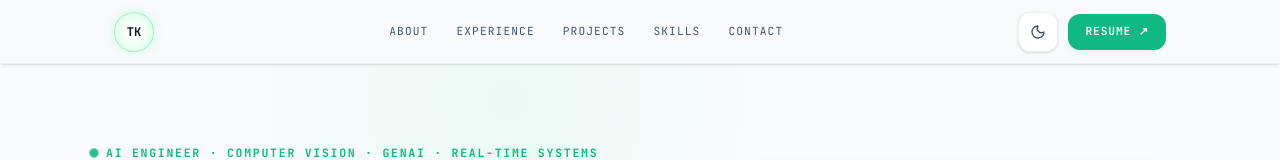
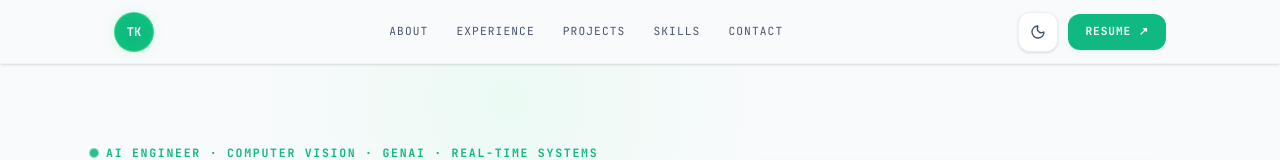
Before and after one commit to Tejakumar02/TEJA-KUMAR-PORTFOLIO, a React (Vite) app: page / in a window 1280 px wide. Shown: the top 160 px of the page. Built offline with nearby package versions, Linux system fonts and the light colour scheme.

Commit message:
Refactor Navbar logo badge styles
Updated Navbar logo badge styles for improved visibility and hover effects.

```diff
--- a/src/components/Navbar.tsx
+++ b/src/components/Navbar.tsx
@@ -35,7 +35,7 @@ export default function Navbar({
           onClick={handleLogoClick}
         >
           {/* FIXED: Removed the slash opacity from the badge bg to ensure it always renders solid and visible */}
-          <span className="nav-logo-badge logo-pulse-animated inline-flex items-center justify-center w-10 h-10 shrink-0 bg-surface border border-border rounded-full font-mono text-[0.75rem] font-bold leading-none text-text hover:text-green hover:border-green/30 transition-all duration-300 cursor-pointer shadow-sm">
+          <span className="nav-logo-badge logo-pulse-animated inline-flex items-center justify-center w-10 h-10 shrink-0 bg-green border border-transparent rounded-full font-mono text-[0.75rem] font-bold leading-none text-bg hover:bg-transparent hover:text-green hover:border-green transition-all duration-300 cursor-pointer shadow-md shadow-green/5">
             {config.logoText}
           </span>
         </a>
```
